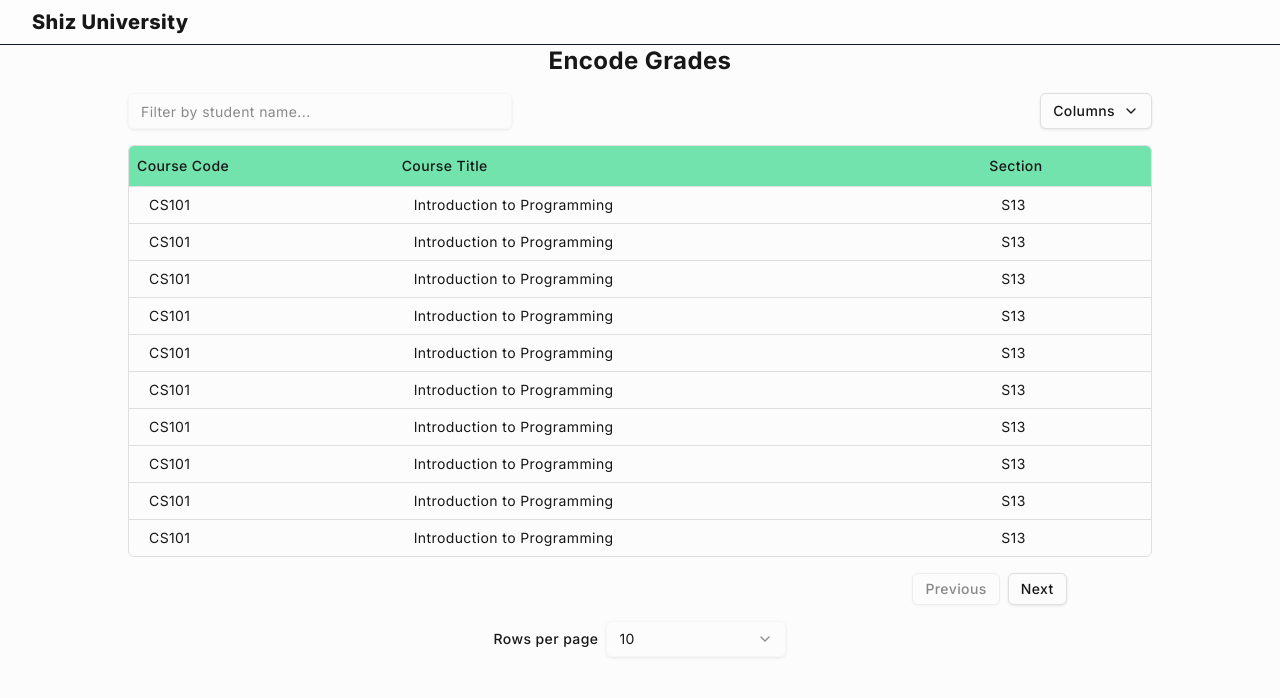
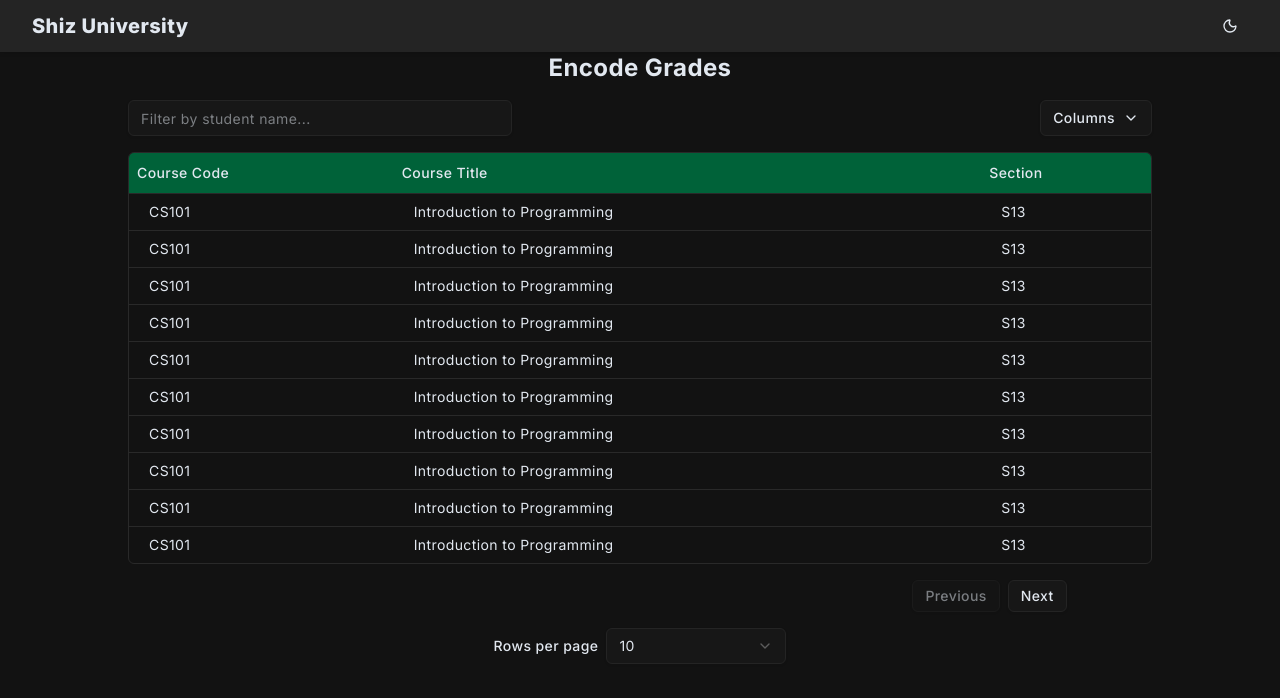
Before and after one commit to r4eiou/STDISCM-P4, a React (Vite) app in the folder frontend/: page /encode-grades in a window 1280 px wide. Shown: the top 698 px of the page. Built offline with nearby package versions, Linux system fonts and the light colour scheme.

Commit message:
Fixed mode switching (persists page refreshes)

```diff
--- a/frontend/src/App.tsx
+++ b/frontend/src/App.tsx
@@ -1,6 +1,5 @@
 import "./App.css";
 import AccountForm from "./components/AccountForm";
-import { ThemeProvider } from "./components/ThemeProvider";
 import Dashboard from "./components/Dashboard";
 
 import { useAccount } from "@/AccountContext";
@@ -10,7 +9,6 @@ function App() {
     useAccount();
 
   return (
-    <ThemeProvider defaultTheme="dark" storageKey="vite-ui-theme">
     <section className=" w-full flex flex-row items-center justify-center h-full">
       {!accountType && (
         <>
@@ -28,7 +26,6 @@ function App() {
       )}
       {accountType && <Dashboard />}
     </section>
-    </ThemeProvider>
   );
 }
 
--- /dev/null
+++ b/frontend/src/components/ModeToggle.tsx
@@ -0,0 +1,37 @@
+import { Moon, Sun } from "lucide-react";
+
+import { Button } from "@/components/ui/button";
+import {
+  DropdownMenu,
+  DropdownMenuContent,
+  DropdownMenuItem,
+  DropdownMenuTrigger,
+} from "@/components/ui/dropdown-menu";
+import { useTheme } from "@/components/ThemeProvider";
+
+export function ModeToggle() {
+  const { theme, setTheme } = useTheme();
+
+  return (
+    <DropdownMenu>
+      <DropdownMenuTrigger asChild>
+        <Button variant="ghost" size="icon" key={theme}>
+          <Sun className="h-[1.2rem] w-[1.2rem] scale-100 rotate-0 transition-all dark:scale-0 dark:-rotate-90" />
+          <Moon className="absolute h-[1.2rem] w-[1.2rem] scale-0 rotate-90 transition-all dark:scale-100 dark:rotate-0" />
+          <span className="sr-only">Toggle theme</span>
+        </Button>
+      </DropdownMenuTrigger>
+      <DropdownMenuContent align="end">
+        <DropdownMenuItem onClick={() => setTheme("light")}>
+          Light
+        </DropdownMenuItem>
+        <DropdownMenuItem onClick={() => setTheme("dark")}>
+          Dark
+        </DropdownMenuItem>
+        <DropdownMenuItem onClick={() => setTheme("system")}>
+          System
+        </DropdownMenuItem>
+      </DropdownMenuContent>
+    </DropdownMenu>
+  );
+}
--- a/frontend/src/components/NavBar.tsx
+++ b/frontend/src/components/NavBar.tsx
@@ -1,16 +1,17 @@
 import { Button } from "@/components/ui/button";
 import { useAccount } from "@/AccountContext";
 import { useEffect } from "react";
+import { ModeToggle } from "./ModeToggle";
 
 export default function NavBar() {
   const { accountType, setAccountData } = useAccount();
 
   useEffect(() => {
-    console.log("accountType changed to:", accountType);
+    // console.log("accountType changed to:", accountType);
   }, [accountType]);
 
   const handleLogout = () => {
-    console.log("Before logout:", accountType);
+    // console.log("Before logout:", accountType);
     setAccountData({
       type: null,
       id: null,
@@ -23,13 +24,21 @@ export default function NavBar() {
   };
 
   return (
-    <nav className="sticky top-0 z-50 w-full px-8 py-2 bg-secondary border-b border-slate-900">
+    <nav
+      className={`sticky top-0 z-50 w-full px-8 py-2 drop-shadow ${
+        !accountType ? "bg-secondary" : "bg-primary"
+      }`}
+    >
       <div className="w-full flex items-center justify-between">
         <span className="text-xl font-extrabold ">Shiz University</span>
+        {!accountType && <ModeToggle />}
         {accountType && (
-          <Button variant={"ghost"} onClick={handleLogout}>
-            Logout
-          </Button>
+          <div className="flex justify-items">
+            <ModeToggle />
+            <Button variant={"ghost"} onClick={handleLogout}>
+              Logout
+            </Button>
+          </div>
         )}
       </div>
     </nav>
--- a/frontend/src/components/ThemeProvider.tsx
+++ b/frontend/src/components/ThemeProvider.tsx
@@ -36,12 +36,18 @@ export function ThemeProvider({
     root.classList.remove("light", "dark");
 
     if (theme === "system") {
-      const systemTheme = window.matchMedia("(prefers-color-scheme: dark)")
-        .matches
-        ? "dark"
-        : "light";
+      const mq = window.matchMedia("(prefers-color-scheme: dark)");
+      const systemTheme = mq.matches ? "dark" : "light";
 
       root.classList.add(systemTheme);
+
+      // Listen for system theme changes
+      const handleChange = (e: MediaQueryListEvent) => {
+        root.classList.remove("light", "dark");
+        root.classList.add(e.matches ? "dark" : "light");
+      };
+
+      mq.addEventListener("change", handleChange);
       return;
     }
 
--- /dev/null
+++ b/frontend/tailwind.config.js
@@ -0,0 +1,9 @@
+/** @type {import('tailwindcss').Config} */
+export default {
+  darkMode: "class",
+  content: ["./index.html", "./src/**/*.{js,ts,jsx,tsx}"],
+  theme: {
+    extend: {},
+  },
+  plugins: [],
+};
```
Also changed, not shown: frontend/src/main.tsx (+6 -5 lines). Lines whose indentation alone changed are shown as unchanged.
